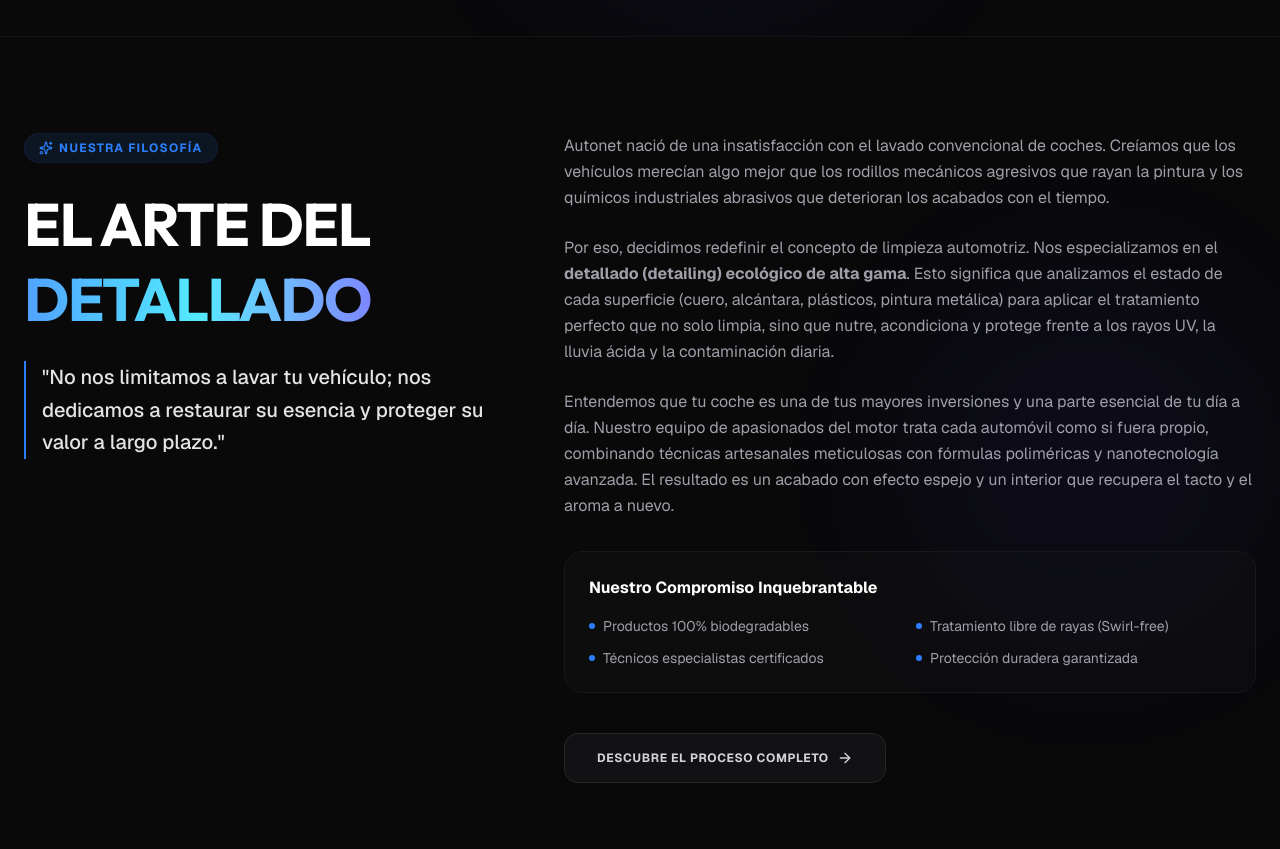
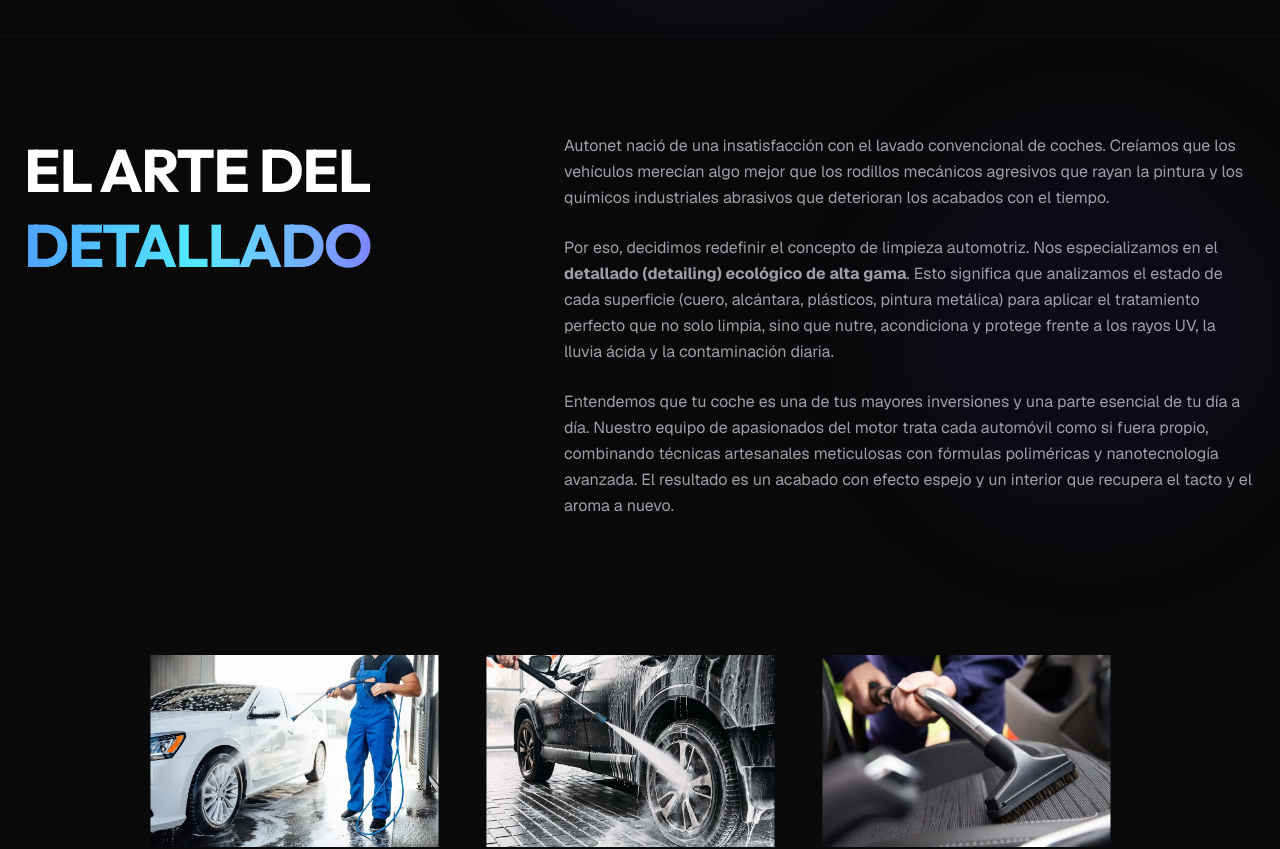
Before and after one commit to svanrell/autonet, a Next.js app: page / in a window 1280 px wide. Shown: the part 1640-2489 px from the top of the page. Built offline with nearby package versions, Linux system fonts and the light colour scheme.

Commit message:
refactor: remove Proceso page and associated navigation links and component content

```diff
--- a/src/app/proceso/page.tsx
+++ /dev/null
@@ -1,16 +0,0 @@
-"use client";
-
-import Navbar from "@/components/layout/navbar";
-import Footer from "@/components/layout/footer";
-
-export default function Proceso() {
-    return (
-        <>
-            <Navbar />
-            <main>
-                <h1>Proceso</h1>
-            </main>
-            <Footer />
-        </>
-    );
-}
--- a/src/components/layout/footer.tsx
+++ b/src/components/layout/footer.tsx
@@ -55,9 +55,6 @@
                                 <Link href="/servicios" className="enlace-footer">Servicios</Link>
                             </li>
                             <li>
-                                <Link href="/proceso" className="enlace-footer">El Proceso</Link>
-                            </li>
-                            <li>
                                 <Link href="/galeria" className="enlace-footer">Galería</Link>
                             </li>
                             <li>
@@ -105,7 +102,7 @@
                                 <a href="mailto:info@autonet.es" className="contacto-texto">info@autonet.es</a>
                             </li>
                             <li className="contacto-item-dir">
-                                <MapPin size={16} className="icono-contacto flex-shrink-0 mt-1" />
+                                <MapPin size={16} className="icono-contacto shrink-0 mt-1" />
                                 <span className="contacto-texto">
                                     Calle de la Limpieza 123<br />
                                     08001 Barcelona, España
--- a/src/components/layout/navbar.tsx
+++ b/src/components/layout/navbar.tsx
@@ -13,7 +13,6 @@
 const links = [
     { href: "/", label: "Inicio" },
     { href: "/servicios", label: "Servicios" },
-    { href: "/proceso", label: "El Proceso" },
     { href: "/galeria", label: "Galería" },
     { href: "/testimonios", label: "Testimonios" },
     { href: "/contacto", label: "Contacto" },
--- a/src/components/layout/nuestra-historia.tsx
+++ b/src/components/layout/nuestra-historia.tsx
@@ -1,7 +1,3 @@
-import { Sparkles, ArrowRight } from "lucide-react";
-import Link from "next/link";
-import { Button } from "@/components/ui/button";
-
 export default function NuestraHistoria() {
     return (
         <section className="py-24 bg-zinc-950/20 relative overflow-hidden border-t border-zinc-900/60">
@@ -13,20 +9,12 @@
 
                     {/* Left Column - Large Typography Focus */}
                     <div className="lg:col-span-5 space-y-6">
-                        <span className="text-xs font-bold uppercase tracking-widest text-blue-500 bg-blue-500/10 px-3.5 py-1.5 rounded-full border border-blue-500/10 inline-flex items-center gap-1.5">
-                            <Sparkles className="w-3.5 h-3.5" /> Nuestra Filosofía
-                        </span>
-
                         <h2 className="text-4xl md:text-5xl lg:text-6xl font-black uppercase tracking-tight text-white font-display leading-tight">
-                            El Arte del <br className="hidden lg:block"/>
+                            El Arte del <br className="hidden lg:block" />
                             <span className="bg-linear-to-r from-blue-400 via-cyan-300 to-indigo-400 bg-clip-text text-transparent">
                                 Detallado
                             </span>
                         </h2>
-
-                        <p className="text-xl font-medium text-zinc-200 border-l-2 border-blue-500 pl-4 leading-relaxed">
-                            "No nos limitamos a lavar tu vehículo; nos dedicamos a restaurar su esencia y proteger su valor a largo plazo."
-                        </p>
                     </div>
 
                     {/* Right Column - Deep Narrative & Paragraphs */}
@@ -42,39 +30,6 @@
                                 Entendemos que tu coche es una de tus mayores inversiones y una parte esencial de tu día a día. Nuestro equipo de apasionados del motor trata cada automóvil como si fuera propio, combinando técnicas artesanales meticulosas con fórmulas poliméricas y nanotecnología avanzada. El resultado es un acabado con efecto espejo y un interior que recupera el tacto y el aroma a nuevo.
                             </p>
                         </div>
-
-                        {/* Highlight Panel */}
-                        <div className="p-6 rounded-2xl bg-zinc-900/30 border border-zinc-900 backdrop-blur-xs space-y-4">
-                            <h4 className="text-white font-bold text-base flex items-center gap-2">
-                                Nuestro Compromiso Inquebrantable
-                            </h4>
-                            <ul className="grid grid-cols-1 sm:grid-cols-2 gap-3 text-xs md:text-sm">
-                                <li className="flex items-center gap-2">
-                                    <span className="w-1.5 h-1.5 rounded-full bg-blue-500 shrink-0" />
-                                    <span>Productos 100% biodegradables</span>
-                                </li>
-                                <li className="flex items-center gap-2">
-                                    <span className="w-1.5 h-1.5 rounded-full bg-blue-500 shrink-0" />
-                                    <span>Tratamiento libre de rayas (Swirl-free)</span>
-                                </li>
-                                <li className="flex items-center gap-2">
-                                    <span className="w-1.5 h-1.5 rounded-full bg-blue-500 shrink-0" />
-                                    <span>Técnicos especialistas certificados</span>
-                                </li>
-                                <li className="flex items-center gap-2">
-                                    <span className="w-1.5 h-1.5 rounded-full bg-blue-500 shrink-0" />
-                                    <span>Protección duradera garantizada</span>
-                                </li>
-                            </ul>
-                        </div>
-
-                        <div className="pt-2">
-                            <Button variant="outline" asChild className="bg-zinc-900/60 hover:bg-zinc-900 text-zinc-300 hover:text-white font-bold tracking-wider uppercase text-xs px-8 py-6 rounded-xl border border-zinc-800 hover:border-blue-500 hover:scale-[1.02] active:scale-[0.98] transition-all duration-300 cursor-pointer">
-                                <Link href="/proceso" className="flex items-center gap-2">
-                                    Descubre el Proceso Completo <ArrowRight className="w-4 h-4" />
-                                </Link>
-                            </Button>
-                        </div>
                     </div>
 
                 </div>
```
